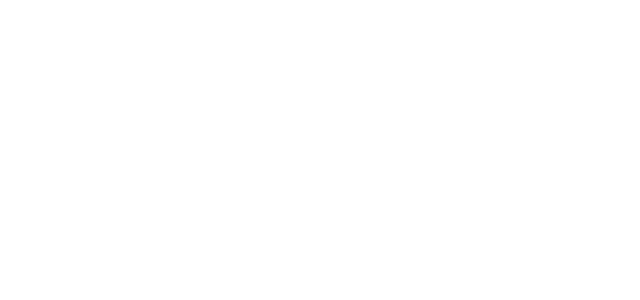
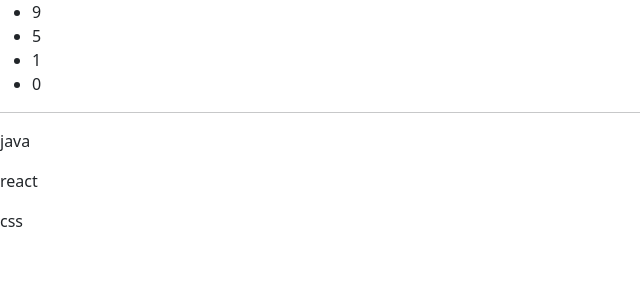
Before and after one commit to yumin359/react, a React (Vite) app: page / in a window 1280 px wide. Shown: the top 300 px of the page, without its empty margins (0-640 px from the left). Built offline with nearby package versions, Linux system fonts and the light colour scheme.

Commit message:
0702 배열 그리기

```diff
--- /dev/null
+++ b/src/App29.jsx
@@ -0,0 +1,47 @@
+import React from "react";
+
+function MyComp1() {
+  const arr = ["java", "react", "css"];
+
+  return (
+    <div>
+      {arr.map((item) => (
+        <p>{item}</p>
+      ))}
+    </div>
+  );
+}
+
+function MyComp2() {
+  const datas = [9, 5, 1, 0];
+  return (
+    <div>
+      {/* 연습 : datas를 활용해서 아래처럼 출력하기 */}
+      {/*
+          <ul>
+            <li>9</li>
+            <li>5</li>
+            <li>1</li>
+            <li>0</li>
+          </ul>
+      */}
+      <ul>
+        {datas.map((item) => (
+          <li>{item}</li>
+        ))}
+      </ul>
+    </div>
+  );
+}
+
+function App29(props) {
+  return (
+    <div>
+      <MyComp2 />
+      <hr />
+      <MyComp1 />
+    </div>
+  );
+}
+
+export default App29;
--- a/src/main.jsx
+++ b/src/main.jsx
@@ -1,12 +1,12 @@
 import { StrictMode } from "react";
 import { createRoot } from "react-dom/client";
 import "bootstrap/dist/css/bootstrap.min.css";
-import App28 from "./App28.jsx";
+import App29 from "./App29.jsx";
 
 createRoot(document.getElementById("root")).render(
   <StrictMode>
     <>
-      <App28 />
+      <App29 />
     </>
   </StrictMode>,
 );
```
